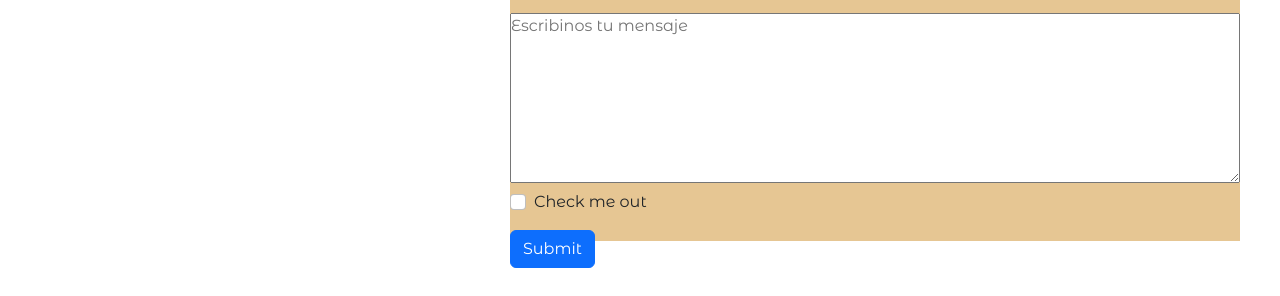
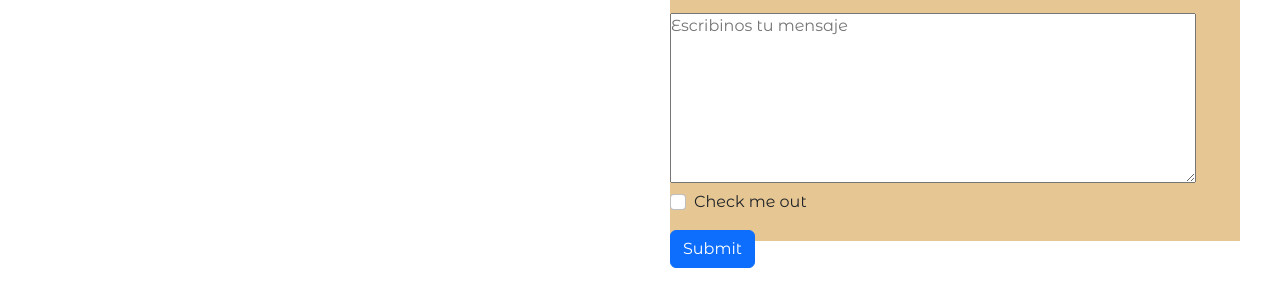
Before and after one commit to MSBeccaria/ideaBeccariaSegEntrega, a plain HTML site: page pages/contacto.html in a window 1280 px wide. Shown: the part 504-800 px from the top of the page. Drawn offline with nearby package versions, Linux system fonts and the light colour scheme.

Commit message:
contacto

```diff
--- a/pages/contacto.html
+++ b/pages/contacto.html
@@ -52,7 +52,7 @@
               <input type="nombre" class="form-control" id="exampleInputPassword1">
             </div>
             <div>
-                <textarea cols=70 rows=7 id="Comentario" placeholder="Escribinos tu mensaje" name=" Comentario"></textarea>
+                <textarea cols=50 rows=7 id="Comentario" placeholder="Escribinos tu mensaje" name=" Comentario"></textarea>
 
             </div>
             <div class="mb-3 form-check">
```
